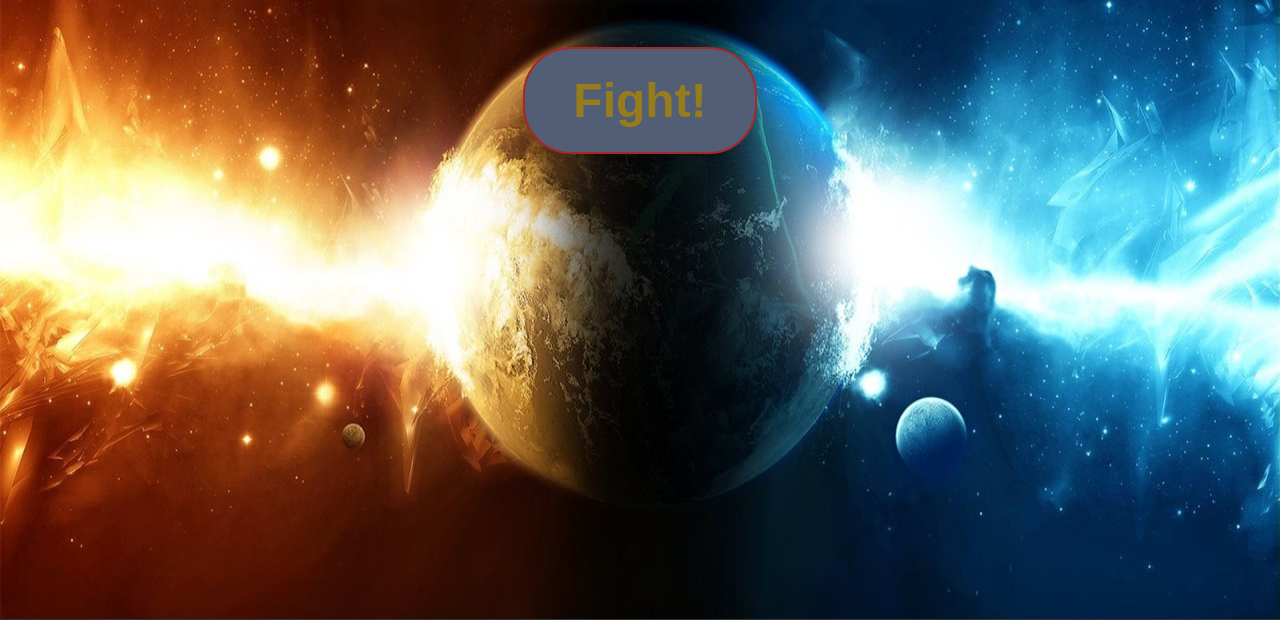
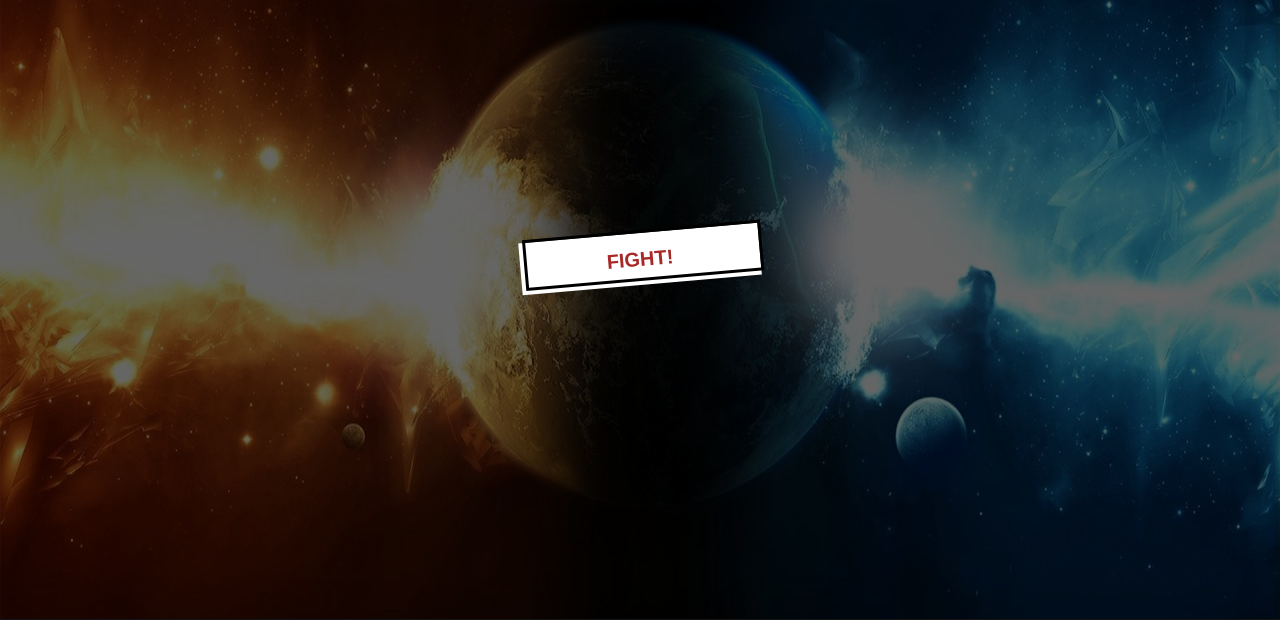
Before and after one commit to DrAcula27/spaceBattle, a plain HTML site: page index.html in a window 1280 px wide. Shown: the part 141-761 px from the top of the page. Drawn offline with Linux system fonts and the light colour scheme.

Commit message:
update style and functionality of the fight button that starts the game

```diff
--- a/index.css
+++ b/index.css
@@ -86,19 +86,54 @@ h1 {
     flex: 1 1 auto;
 }
 
-button {
-    color: var(--yellow);
-    background-color: var(--secondary-dark);
-    border: 2px solid var(--burgandy);
-    border-radius: 1em;
-    font-size: 3em;
-    padding: 0.5em 1em;
-    font-weight: bold;
+#fightBtn {
+  background-color: var(--white);
+  border: 0 solid var(--black);
+  color: var(--burgandy);
+  display: flex;
+  font-size: 1rem;
+  font-weight: 700;
+  text-transform: uppercase;
+  justify-content: center;
+  line-height: 1.75rem;
+  padding: .75rem 1.65rem;
+  position: relative;
+  text-align: center;
+  width: 100%;
+  max-width: 460px;
+  position: relative;
+  cursor: pointer;
+  transform: rotate(-5deg);
+  user-select: none;
+  -webkit-user-select: none;
+  touch-action: manipulation;
 }
 
-button:hover {
-    cursor: pointer;
-    box-shadow: 5px 5px 8px var(--yellow);
+#fightBtn:focus {
+  outline: 0;
+}
+
+#fightBtn:after {
+  content: '';
+  position: absolute;
+  border: 3px solid #000000;
+  bottom: 4px;
+  left: 4px;
+  width: calc(100% - 1px);
+  height: calc(100% - 1px);
+}
+
+#fightBtn:hover:after {
+  bottom: 2px;
+  left: 2px;
+  box-shadow: 5px 5px 8px var(--burgandy);
+}
+
+@media (min-width: 768px) {
+  #fightBtn {
+    padding: .75rem 3rem;
+    font-size: 1.25rem;
+  }
 }
 
 #player-ship, #aliens {
@@ -147,25 +182,28 @@ button:hover {
     color: var(--burgandy);
 }
 
-/* end game modal */
-.end-game-modal {
+/* game modals */
+.end-game-modal, .start-game-modal {
     position: fixed;
     z-index: 1;
     top: 50%;
     left: 50%;
     width: 300px;
     padding: 30px;
+    user-select: none;
+    transform: translate(-50%, -50%) scale(0);
+    transition: 200ms ease-in-out;
+}
+
+.end-game-modal {
     border-radius: 10px;
     background-color: var(--secondary-dark);
     box-shadow: 0 0 1rem var(--yellow);
     text-align: center;
     font-size: 30px;
-    user-select: none;
-    transform: translate(-50%, -50%) scale(0);
-    transition: 200ms ease-in-out;
 }
 
-.end-game-modal.active {
+.end-game-modal.active, .start-game-modal.active {
     transform: translate(-50%, -50%) scale(1);
 }
 
@@ -198,5 +236,3 @@ button:hover {
 .modal-overlay.active {
     display: block;
 }
-
-/*media queries*/
--- a/index.html
+++ b/index.html
@@ -1,28 +1,37 @@
 <!DOCTYPE html>
 <html lang="en">
   <head>
-    <meta charset="UTF-8">
-    <meta http-equiv="X-UA-Compatible" content="IE=edge">
-    <meta name="viewport" content="width=device-width, initial-scale=1.0">
+    <meta charset="UTF-8" />
+    <meta http-equiv="X-UA-Compatible" content="IE=edge" />
+    <meta name="viewport" content="width=device-width, initial-scale=1.0" />
     <title>Space Battle!</title>
     <!-- static icon -->
-    <link rel="shortcut icon" type="image/x-icon" href="./images/staticSpaceBattle.ico">
+    <link
+      rel="shortcut icon"
+      type="image/x-icon"
+      href="./images/staticSpaceBattle.ico"
+    />
     <!-- animated icon -->
-    <link rel="icon" type="image/x-icon" href="./images/spaceBattle.ico">
-    <link rel="stylesheet" href="./index.css">
+    <link rel="icon" type="image/x-icon" href="./images/spaceBattle.ico" />
+    <link rel="stylesheet" href="./index.css" />
     <script src="./index.js" defer></script>
     <!--font-awesome import for icons-->
-    <script src="https://kit.fontawesome.com/940af2685d.js" crossorigin="anonymous"></script>
+    <script
+      src="https://kit.fontawesome.com/940af2685d.js"
+      crossorigin="anonymous"
+    ></script>
   </head>
   <body>
     <header id="header">
       <h1 class="title glow">SPACE BATTLE</h1>
     </header>
     <main id="main">
-        <button id="fight">Fight!</button>
+      <div class="start-game-modal" id="startGameModal">
+        <button id="fightBtn">Fight!</button>
+      </div>
       <!-- player ship -->
       <div id="player-ship" class="hidden">
-            <img src="./images/USS_Ship.png" alt="USS HelloWorld ship">
+        <img src="./images/USS_Ship.png" alt="USS HelloWorld ship" />
         <div class="ship-data">
           <h2 id="player-ship-title">USS HelloWorld</h2>
           <h3>Hull: <span id="player-ship-hull">20</span></h3>
@@ -37,7 +46,7 @@
       <p>
         ©
         <script>
-            document.write(new Date().getFullYear())
+          document.write(new Date().getFullYear());
         </script>
         | Crafted with <i class="fa-solid fa-heart"></i> by DrAcula27 |
       </p>
@@ -51,7 +60,7 @@
     </footer>
     <div class="end-game-modal" id="endGameModal">
       <p class="end-game-modal-title" id="endGameModalTitle"></p>
-      <button class="restart-button" id="restartButton">Play Again</button>
+      <button class="restart-button" id="restartButton">Battle Again</button>
     </div>
     <div class="modal-overlay" id="modalOverlay"></div>
   </body>
--- a/index.js
+++ b/index.js
@@ -8,8 +8,19 @@ const getRandomIntInclusive = (min, max) => {
 // set global variables
 const NUM_ALIEN_SHIPS = getRandomIntInclusive(3, 10);
 
+// start game modal initializations
+const fightBtn = document.getElementById("fightBtn");
+const startGameModal = document.getElementById("startGameModal");
+const modalOverlay = document.getElementById("modalOverlay");
+
+//pop open the start game modal with overlay
+const openStartGameModal = () => {
+    startGameModal.classList.add("active");
+    modalOverlay.classList.add("active");
+}
+openStartGameModal();
+
 // DOM initializations
-const fightBtn = document.getElementById("fight");
 const playerShip = document.getElementById("player-ship");
 const playerShipHull = document.getElementById("player-ship-hull");
 const aliens = document.getElementById("aliens");
@@ -133,10 +144,9 @@ const checkWinner = () => {
 //end of game modal initializations
 const endGameModal = document.getElementById("endGameModal");
 const endGameModalTitle = document.getElementById("endGameModalTitle");
-const modalOverlay = document.getElementById("modalOverlay");
 const restartButton = document.getElementById("restartButton");
 
-//pop open the modal with overlay
+//pop open the end game modal with overlay
 const openEndGameModal = () => {
     endGameModal.classList.add("active");
     modalOverlay.classList.add("active");
```
Lines whose indentation alone changed are shown as unchanged.
